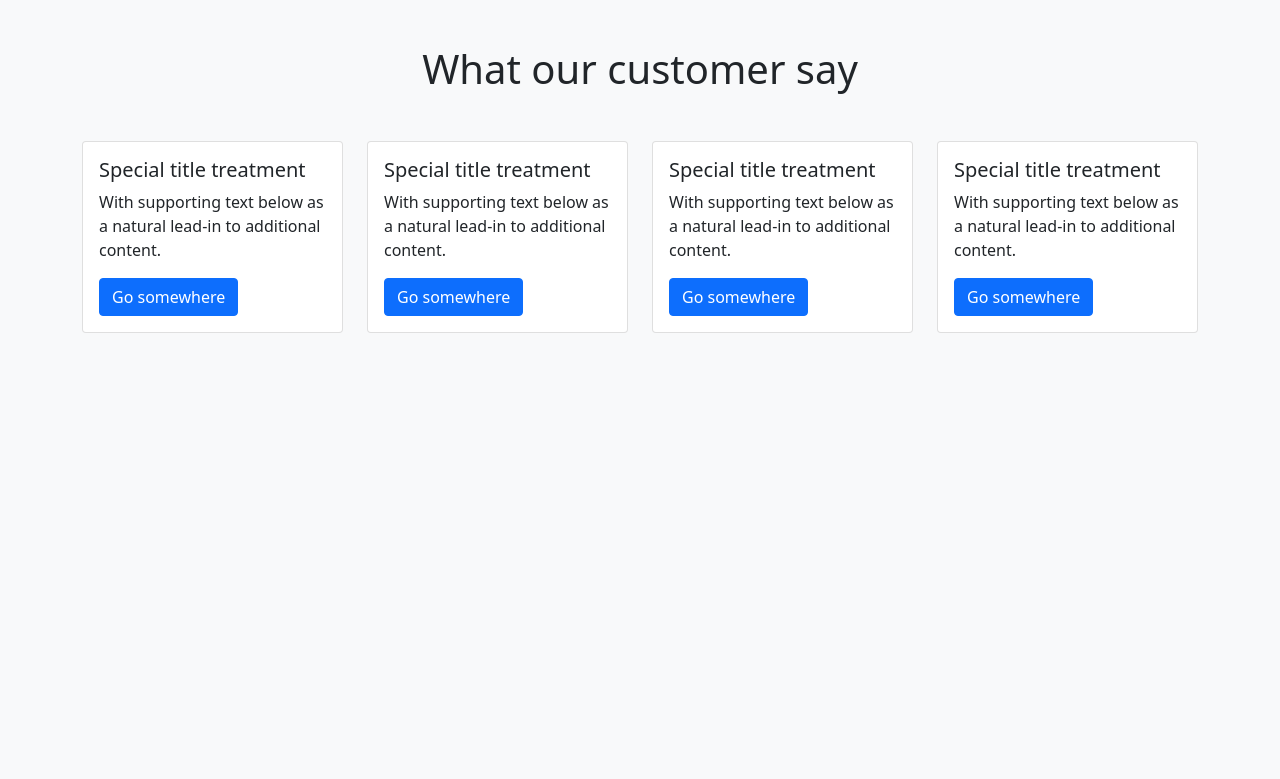
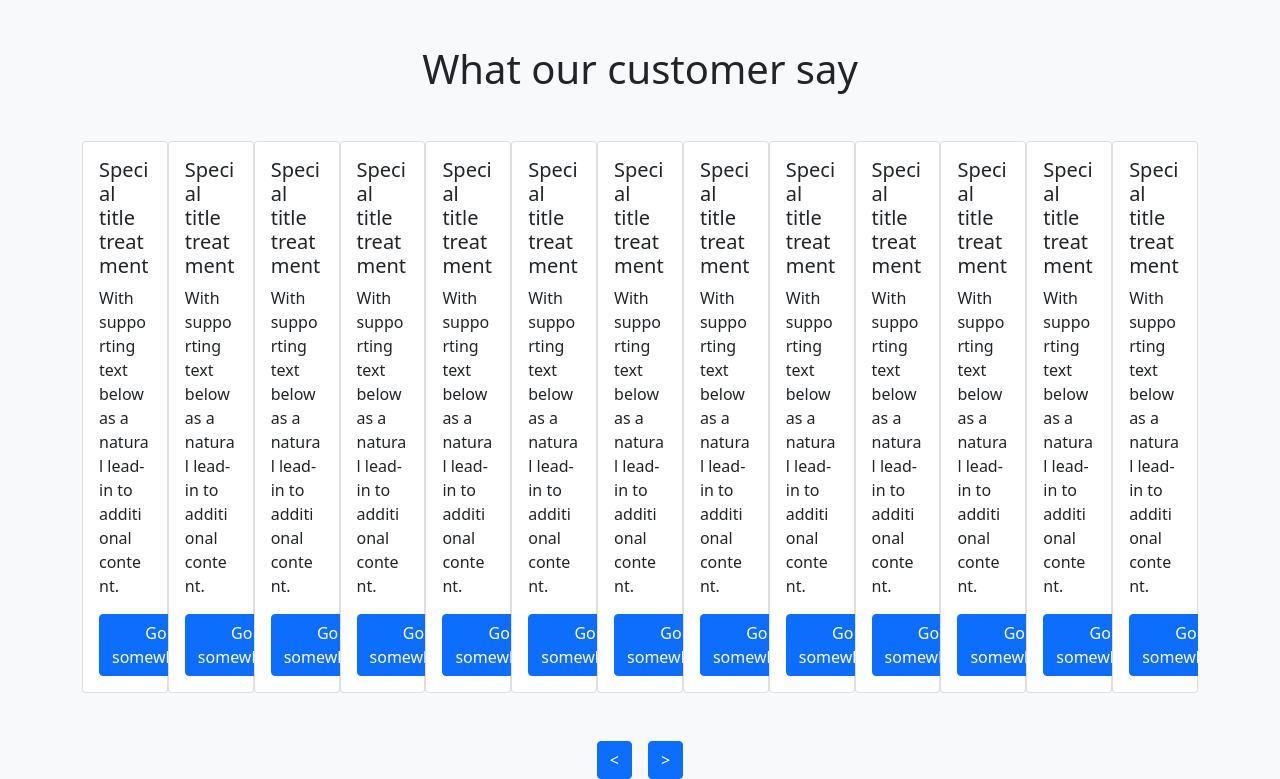
Before and after one commit to mdamirhossainjowel/OnEducare, a plain HTML site: page index.html in a window 1280 px wide. Shown: the part 1982-2761 px from the top of the page. Before the commit the page ends 2315 px from the top, so only its background shows below. Drawn offline with nearby package versions, Linux system fonts and the light colour scheme.

Commit message:
first commit

```diff
--- a/index.html
+++ b/index.html
@@ -405,63 +405,153 @@
         </div>
       </section>
       <!-- customer section  -->
-      <section class="container mt-5">
+      <section class="container mt-5 mb-5">
         <h1 class="text-center mt-5 mb-5">What our customer say</h1>
-        <div class="row">
-          <div class="col-lg-3">
-            <div class="card">
-              <div class="card-body">
-                <h5 class="card-title">Special title treatment</h5>
-                <p class="card-text">
-                  With supporting text below as a natural lead-in to additional
-                  content.
-                </p>
-                <a href="#" class="btn btn-primary">Go somewhere</a>
-              </div>
+        <div class="menu-wrapper scrollmenu d-flex">
+          <div class="card">
+            <div class="card-body">
+              <h5 class="card-title">Special title treatment</h5>
+              <p class="card-text">
+                With supporting text below as a natural lead-in to additional
+                content.
+              </p>
+              <a href="#" class="btn btn-primary">Go somewhere</a>
             </div>
           </div>
-          <div class="col-lg-3">
-            <div class="card">
-              <div class="card-body">
-                <h5 class="card-title">Special title treatment</h5>
-                <p class="card-text">
-                  With supporting text below as a natural lead-in to additional
-                  content.
-                </p>
-                <a href="#" class="btn btn-primary">Go somewhere</a>
-              </div>
+
+          <div class="card">
+            <div class="card-body">
+              <h5 class="card-title">Special title treatment</h5>
+              <p class="card-text">
+                With supporting text below as a natural lead-in to additional
+                content.
+              </p>
+              <a href="#" class="btn btn-primary">Go somewhere</a>
             </div>
           </div>
-          <div class="col-lg-3">
-            <div class="card">
-              <div class="card-body">
-                <h5 class="card-title">Special title treatment</h5>
-                <p class="card-text">
-                  With supporting text below as a natural lead-in to additional
-                  content.
-                </p>
-                <a href="#" class="btn btn-primary">Go somewhere</a>
-              </div>
+
+          <div class="card">
+            <div class="card-body">
+              <h5 class="card-title">Special title treatment</h5>
+              <p class="card-text">
+                With supporting text below as a natural lead-in to additional
+                content.
+              </p>
+              <a href="#" class="btn btn-primary">Go somewhere</a>
             </div>
           </div>
-          <div class="col-lg-3">
-            <div class="card">
-              <div class="card-body">
-                <h5 class="card-title">Special title treatment</h5>
-                <p class="card-text">
-                  With supporting text below as a natural lead-in to additional
-                  content.
-                </p>
-                <a href="#" class="btn btn-primary">Go somewhere</a>
-              </div>
+
+          <div class="card">
+            <div class="card-body">
+              <h5 class="card-title">Special title treatment</h5>
+              <p class="card-text">
+                With supporting text below as a natural lead-in to additional
+                content.
+              </p>
+              <a href="#" class="btn btn-primary">Go somewhere</a>
+            </div>
+          </div>
+          <div class="card">
+            <div class="card-body">
+              <h5 class="card-title">Special title treatment</h5>
+              <p class="card-text">
+                With supporting text below as a natural lead-in to additional
+                content.
+              </p>
+              <a href="#" class="btn btn-primary">Go somewhere</a>
+            </div>
+          </div>
+          <div class="card">
+            <div class="card-body">
+              <h5 class="card-title">Special title treatment</h5>
+              <p class="card-text">
+                With supporting text below as a natural lead-in to additional
+                content.
+              </p>
+              <a href="#" class="btn btn-primary">Go somewhere</a>
+            </div>
+          </div>
+          <div class="card">
+            <div class="card-body">
+              <h5 class="card-title">Special title treatment</h5>
+              <p class="card-text">
+                With supporting text below as a natural lead-in to additional
+                content.
+              </p>
+              <a href="#" class="btn btn-primary">Go somewhere</a>
+            </div>
+          </div>
+          <div class="card">
+            <div class="card-body">
+              <h5 class="card-title">Special title treatment</h5>
+              <p class="card-text">
+                With supporting text below as a natural lead-in to additional
+                content.
+              </p>
+              <a href="#" class="btn btn-primary">Go somewhere</a>
+            </div>
+          </div>
+          <div class="card">
+            <div class="card-body">
+              <h5 class="card-title">Special title treatment</h5>
+              <p class="card-text">
+                With supporting text below as a natural lead-in to additional
+                content.
+              </p>
+              <a href="#" class="btn btn-primary">Go somewhere</a>
+            </div>
+          </div>
+          <div class="card">
+            <div class="card-body">
+              <h5 class="card-title">Special title treatment</h5>
+              <p class="card-text">
+                With supporting text below as a natural lead-in to additional
+                content.
+              </p>
+              <a href="#" class="btn btn-primary">Go somewhere</a>
+            </div>
+          </div>
+          <div class="card">
+            <div class="card-body">
+              <h5 class="card-title">Special title treatment</h5>
+              <p class="card-text">
+                With supporting text below as a natural lead-in to additional
+                content.
+              </p>
+              <a href="#" class="btn btn-primary">Go somewhere</a>
+            </div>
+          </div>
+          <div class="card">
+            <div class="card-body">
+              <h5 class="card-title">Special title treatment</h5>
+              <p class="card-text">
+                With supporting text below as a natural lead-in to additional
+                content.
+              </p>
+              <a href="#" class="btn btn-primary">Go somewhere</a>
+            </div>
+          </div>
+          <div class="card">
+            <div class="card-body">
+              <h5 class="card-title">Special title treatment</h5>
+              <p class="card-text">
+                With supporting text below as a natural lead-in to additional
+                content.
+              </p>
+              <a href="#" class="btn btn-primary">Go somewhere</a>
             </div>
           </div>
         </div>
+      </section>
+      <section class="container d-flex justify-content-center">
+        <button class="btn btn-primary me-3 left-paddle paddle"><</button>
+        <button class="btn btn-primary right-paddle paddle">></button>
       </section>
     </main>
     <footer></footer>
 
     <!-- bootstrap script  -->
+    <script src="script.js"></script>
     <script
       src="https://cdn.jsdelivr.net/npm/bootstrap@5.1.3/dist/js/bootstrap.bundle.min.js"
       integrity="sha384-ka7Sk0Gln4gmtz2MlQnikT1wXgYsOg+OMhuP+IlRH9sENBO0LRn5q+8nbTov4+1p"
--- /dev/null
+++ b/script.js
@@ -0,0 +1,85 @@
+// duration of scroll animation
+var scrollDuration = 300;
+// paddles
+var leftPaddle = document.getElementsByClassName("left-paddle");
+var rightPaddle = document.getElementsByClassName("right-paddle");
+// get items dimensions
+var itemsLength = $(".card").length;
+var itemSize = $(".card").outerWidth(true);
+// get some relevant size for the paddle triggering point
+var paddleMargin = 20;
+
+// get wrapper width
+var getMenuWrapperSize = function () {
+  return $(".menu-wrapper").outerWidth();
+};
+var menuWrapperSize = getMenuWrapperSize();
+// the wrapper is responsive
+$(window).on("resize", function () {
+  menuWrapperSize = getMenuWrapperSize();
+});
+// size of the visible part of the menu is equal as the wrapper size
+var menuVisibleSize = menuWrapperSize;
+
+// get total width of all menu items
+var getMenuSize = function () {
+  return itemsLength * itemSize;
+};
+var menuSize = getMenuSize();
+// get how much of menu is invisible
+var menuInvisibleSize = menuSize - menuWrapperSize;
+
+// get how much have we scrolled to the left
+var getMenuPosition = function () {
+  return $(".scrollmenu").scrollLeft();
+};
+
+// finally, what happens when we are actually scrolling the menu
+$(".scrollmenu").on("scroll", function () {
+  // get how much of menu is invisible
+  menuInvisibleSize = menuSize - menuWrapperSize;
+  // get how much have we scrolled so far
+  var menuPosition = getMenuPosition();
+
+  var menuEndOffset = menuInvisibleSize - paddleMargin;
+
+  // show & hide the paddles
+  // depending on scroll position
+  if (menuPosition <= paddleMargin) {
+    $(leftPaddle).addClass("hidden");
+    $(rightPaddle).removeClass("hidden");
+  } else if (menuPosition < menuEndOffset) {
+    // show both paddles in the middle
+    $(leftPaddle).removeClass("hidden");
+    $(rightPaddle).removeClass("hidden");
+  } else if (menuPosition >= menuEndOffset) {
+    $(leftPaddle).removeClass("hidden");
+    $(rightPaddle).addClass("hidden");
+  }
+
+  // print important values
+  $("#print-wrapper-size span").text(menuWrapperSize);
+  $("#print-menu-size span").text(menuSize);
+  $("#print-menu-invisible-size span").text(menuInvisibleSize);
+  $("#print-menu-position span").text(menuPosition);
+});
+
+// scroll to left
+$(rightPaddle).on("click", function () {
+  $(".scrollmenu").animate(
+    {
+      scrollLeft: getMenuPosition() + 100,
+    },
+    scrollDuration
+  );
+});
+
+// scroll to right
+$(leftPaddle).on("click", function () {
+  $(".scrollmenu").animate(
+    {
+      scrollLeft: getMenuPosition() - 100,
+    },
+    scrollDuration
+  );
+});
--- a/style.css
+++ b/style.css
@@ -10,3 +10,19 @@
 .round {
   border-radius: 25px;
 }
+
+div.scrollmenu::-webkit-scrollbar {
+  display: none;
+}
+
+.scrollmenu {
+  overflow-x: auto;
+  overflow-y: hidden;
+}
+.menu-wrapper {
+  position: relative;
+  margin: 1em auto;
+
+  overflow-x: hidden;
+  overflow-y: hidden;
+}
```
